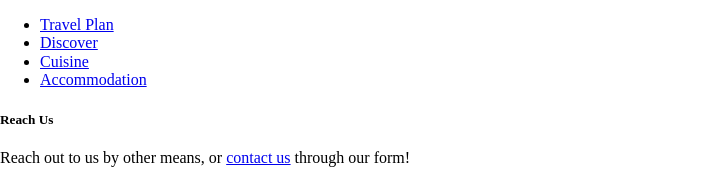
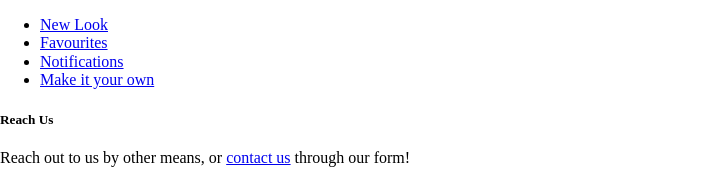
Before and after one commit to DanielMc56/CA115-Project, a plain HTML site: page index.html in a window 1280 px wide. Shown: the top 169 px of the page, without its empty margins (0-725 px from the left). Drawn offline with Linux system fonts and the light colour scheme; files that its build step writes are made by us from their sources.

Commit message:
index edits

```diff
--- a/index.html
+++ b/index.html
@@ -16,10 +16,10 @@
 	</header>
 	<div class="side-bar">
 		<ul>
-			<li><a href="ny-travel-plan.html">Travel Plan</a></li>
-			<li><a href="#">Discover</a></li>
-			<li><a href="#">Cuisine</a></li>
-			<li><a href="#">Accommodation</a></li>
+			<li><a href="#">New Look</a></li>
+			<li><a href="#">Favourites</a></li>
+			<li><a href="#">Notifications</a></li>
+			<li><a href="#">Make it your own</a></li>
 		</ul>
 	</div>
 
```
